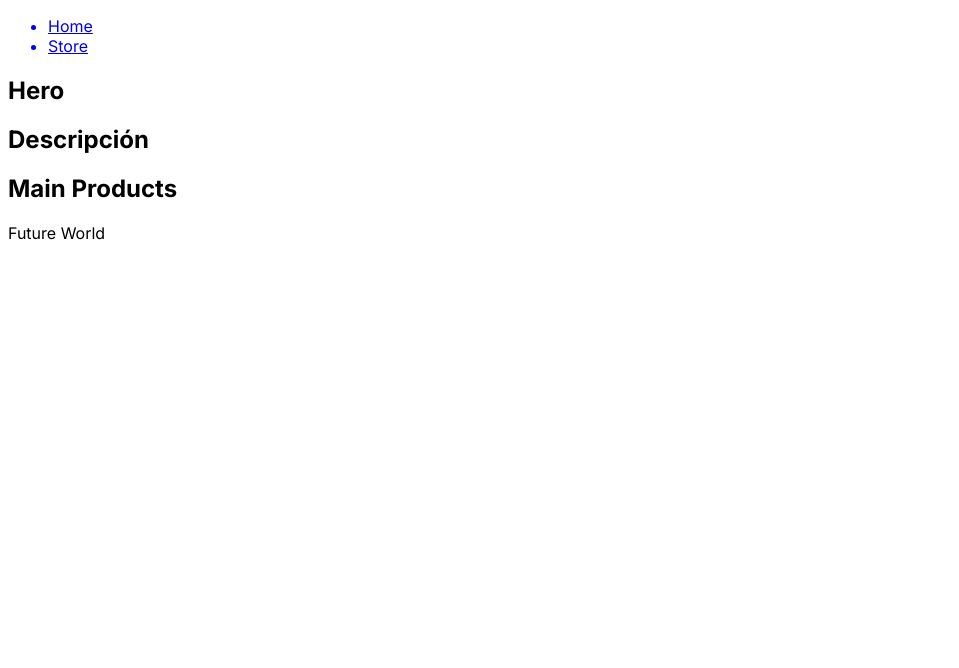
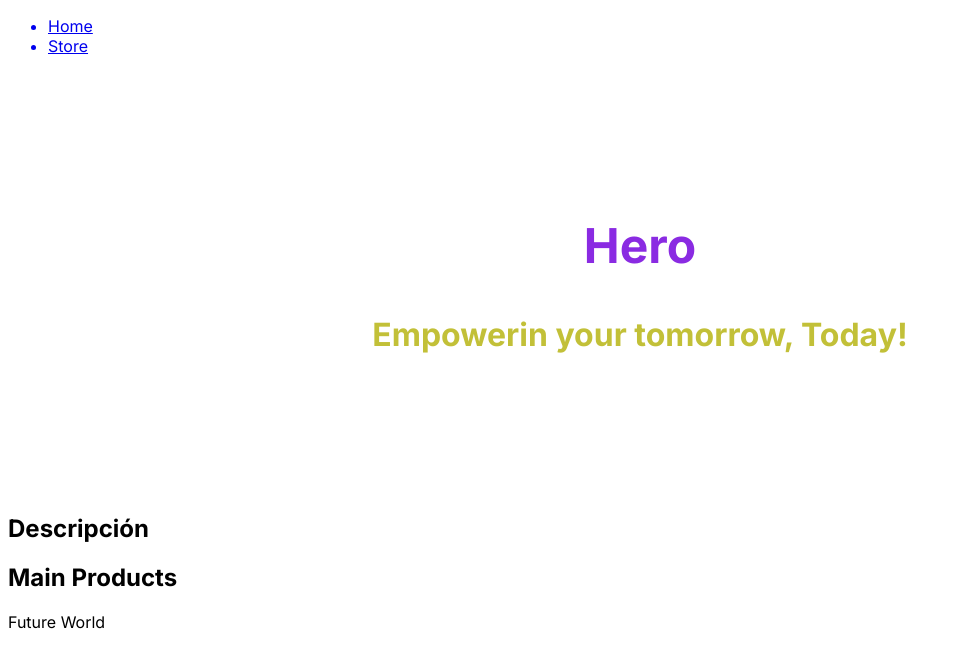
Before and after one commit to JuanMerino15/Future_world, a Next.js app: page / in a window 1280 px wide. Shown: the top 668 px of the page, without its empty margins (0-959 px from the left). Built offline with nearby package versions, Linux system fonts and the light colour scheme.

Commit message:
2_1 Css modules

```diff
--- /dev/null
+++ b/src/components/home/Hero/Hero.module.css
@@ -0,0 +1,14 @@
+.Hero{
+    margin: 10rem;
+}
+
+.Hero > h1 {
+    font-size: 3rem;
+    color: blueviolet;
+    text-align: center;
+}
+.Hero > h2 {
+    font-size: 2rem;
+    color: rgb(194, 192, 56);
+    text-align: center;
+}
--- a/src/components/home/Hero/Hero.tsx
+++ b/src/components/home/Hero/Hero.tsx
@@ -1,7 +1,11 @@
+import styles from './Hero.module.css'
+
 export const Hero = () => {
+
     return(
-        <section>
+        <section className={styles.Hero}>
             <h1>Hero</h1>
+            <h2>Empowerin your tomorrow, Today!</h2>
         </section>
     )
 }
```
